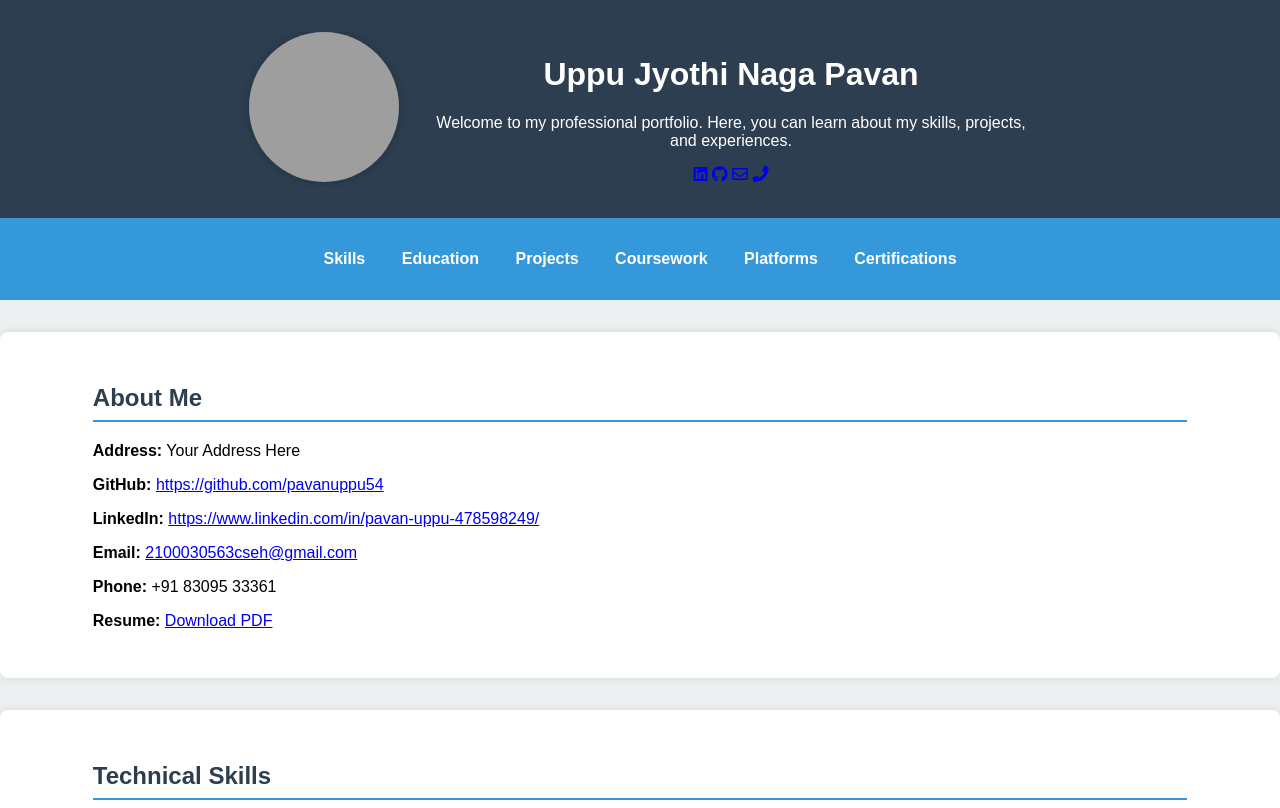
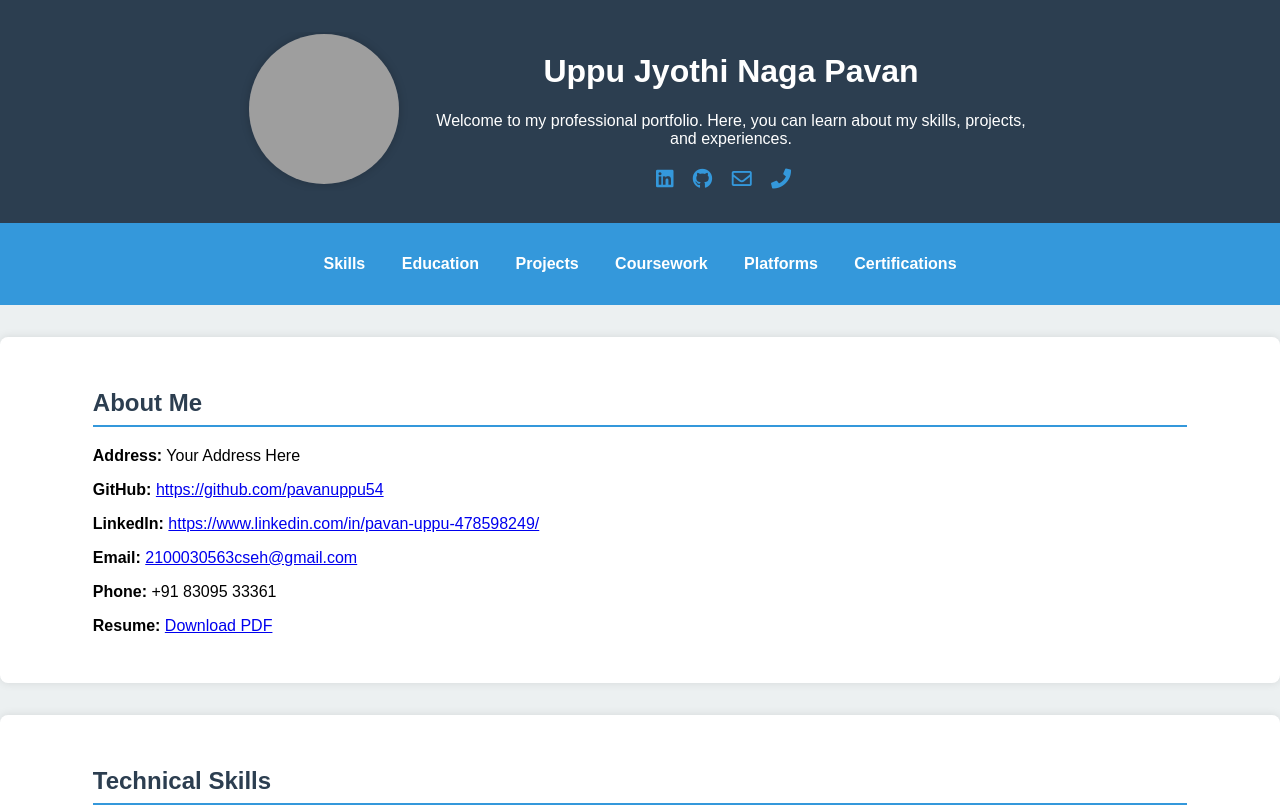
Before and after one commit to pavanuppu54/pavanuppu54.github.io, a plain HTML site: page index.html in a window 1280 px wide. Shown: the top 808 px of the page. Drawn offline with Linux system fonts and the light colour scheme; grey boxes are pictures that could not be loaded.

Commit message:
Update style.css

```diff
--- a/style.css
+++ b/style.css
@@ -199,3 +199,18 @@ footer p {
         margin: 0.5rem 0;
     }
 }
+
+.contact-icons {
+    margin-top: 20px;
+}
+
+.contact-icons a {
+    color: #3498db;
+    font-size: 20px;
+    margin-right: 15px;
+    transition: color 0.3s ease;
+}
+
+.contact-icons a:hover {
+    color: #2c3e50; /* Dark Blue */
+}
```
